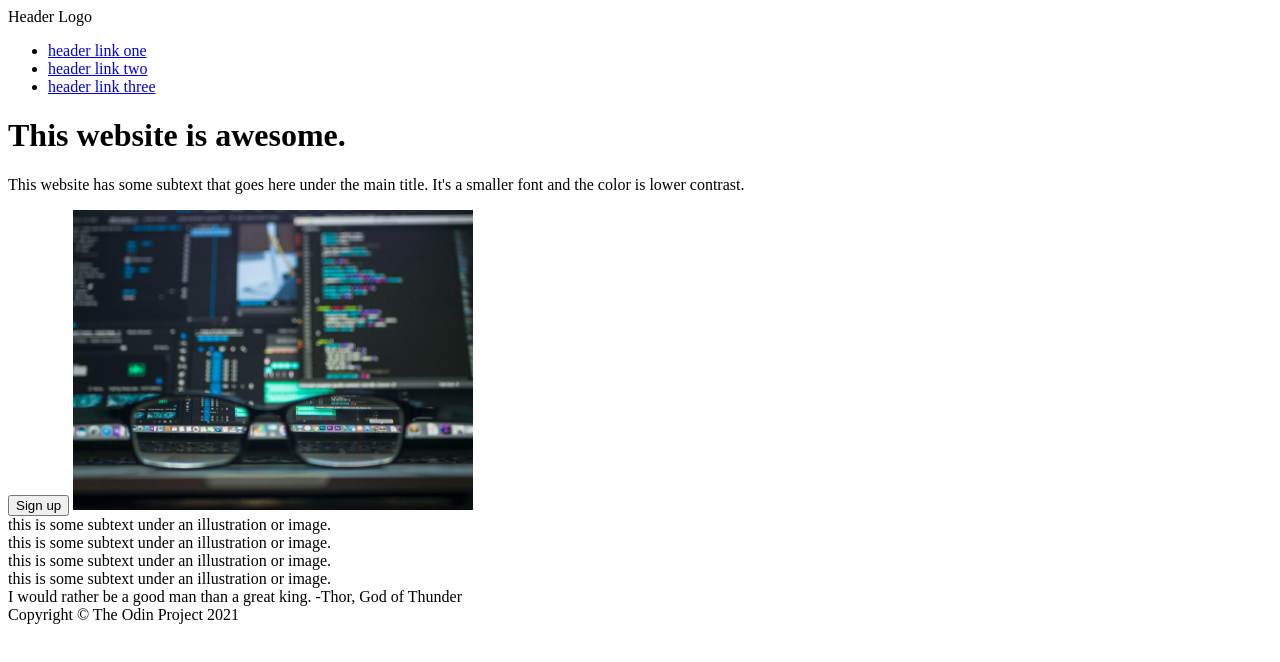
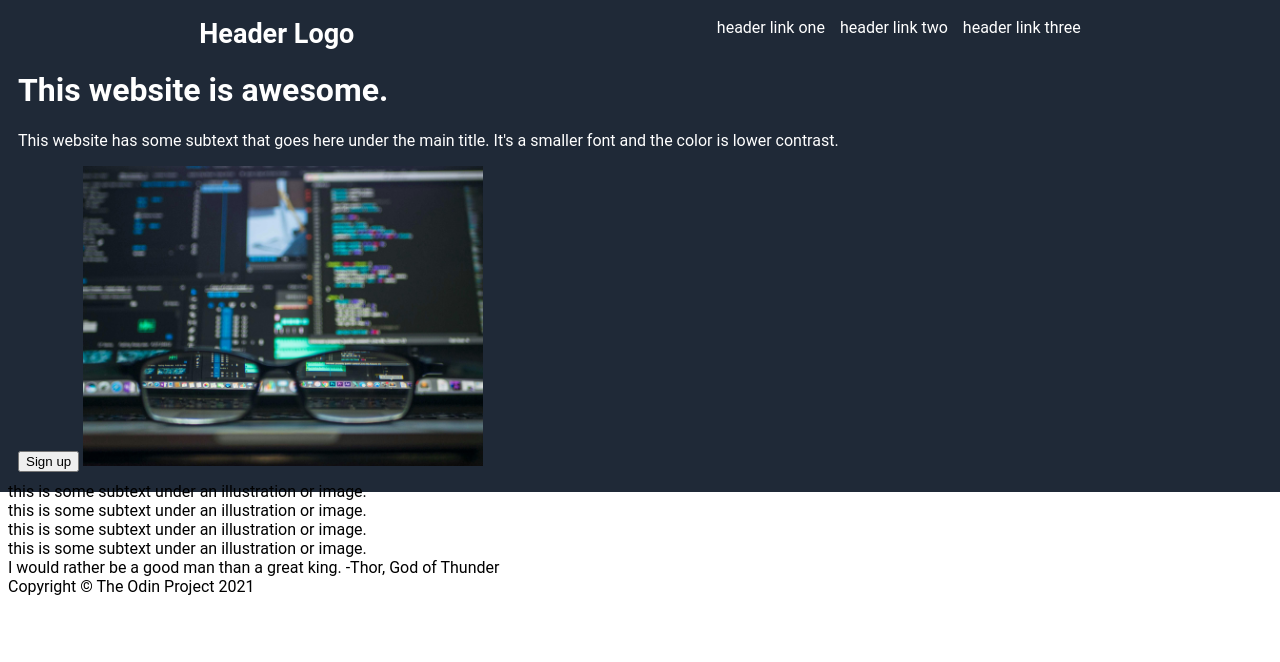
Before and after one commit to HnryKene/Landing-Page, a plain HTML site: page index.html in a window 1280 px wide. Drawn offline with Linux system fonts and the light colour scheme.

Commit message:
I've done the first portion of the header which contains header logo, header link one,two and three

```diff
--- a/index.html
+++ b/index.html
@@ -9,26 +9,25 @@
 
 <body>
     <div class="header">
-    <div class="left">
-    Header Logo
+    <div class="top-header">
+    <div class="Logo">Header Logo</div>
+    <div class="Links">
+    <a href="#"><div>header link one</div></a>
+    <a href="#"><div>header link two</div></a>
+    <a href="#"><div>header link three</div></a>
     </div>
-    <div class="right">
-    <ul class="links">
-    <li><a href="#">header link one</a></li>
-    <li><a href="#">header link two</a></li>
-    <li><a href="#">header link three</a></li>
-    </ul>
     </div>
-    <div class="header-main-text">
+
+    <div class="main-text">
     <h1>This website is awesome.</h1>
     <p>This website has some subtext that goes here under the main title.
     It's a smaller font and the color is lower contrast.
     </p>
-    </div>
     <button class="sign-up-button">Sign up</button>
     <img src="./pexels-kevin-ku-92347-577585.jpg"
     width="400"
     height="300">
+    </div>
     </div>
 
     <div class="information-section">
--- a/style.css
+++ b/style.css
@@ -0,0 +1,29 @@
+body {
+    font-family:'Roboto', sans-serif;
+
+}
+
+.header {
+    background-color: #1F2937;
+    color:white;
+    margin:-10px;
+    padding:20px;
+    display:flex;
+    flex-direction:column;
+}
+
+.top-header{
+    display:flex;
+    justify-content:space-around;
+}
+
+.Logo{
+    font-weight:bold;
+    font-size:27px;
+}
+.Links, a{
+    display:flex;
+    text-decoration:none;
+    color:white;
+    gap:15px;
+}
```
